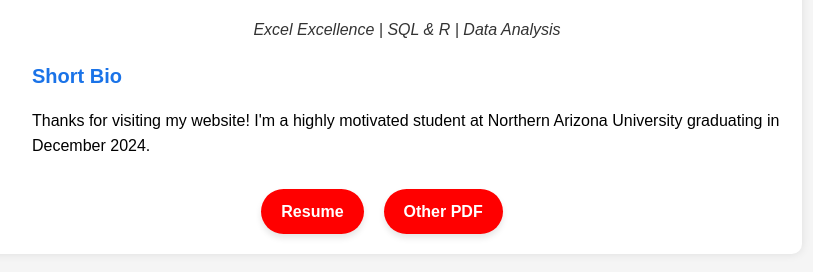
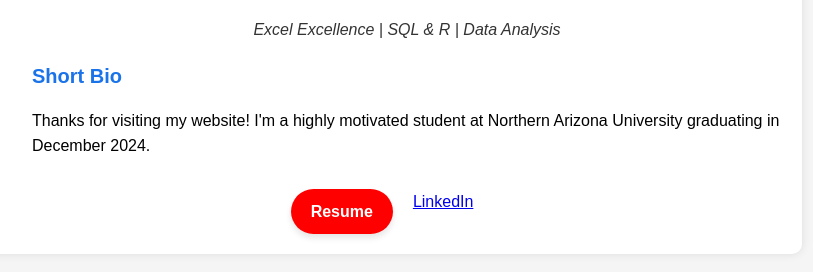
Before and after one commit to mflorek01/professional-site, a plain HTML site: page index.html in a window 1280 px wide. Shown: the part 312-584 px from the top of the page, without its empty margins (258-1071 px from the left). Drawn offline with Linux system fonts and the light colour scheme.

Commit message:
Update index.html

```diff
--- a/index.html
+++ b/index.html
@@ -29,7 +29,7 @@
 
         <div class="button-section">
             <a href="Matthew_Florek_Resume.pdf" class="button">Resume</a>
-            <a href="other.pdf" class="button">Other PDF</a>
+            <a href="https://linkedin.com/in/matthew-florek/" class="linkedin_button">LinkedIn</a>
         </div>
     </div>
 </body>
```
